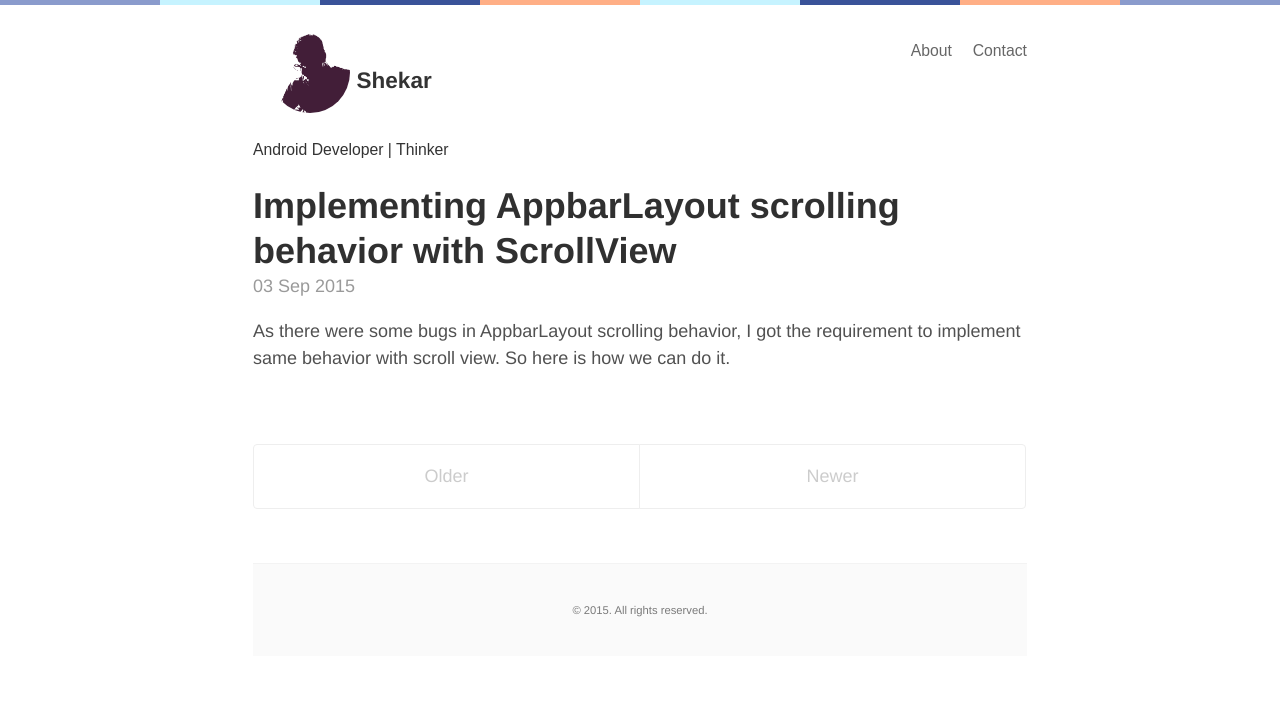
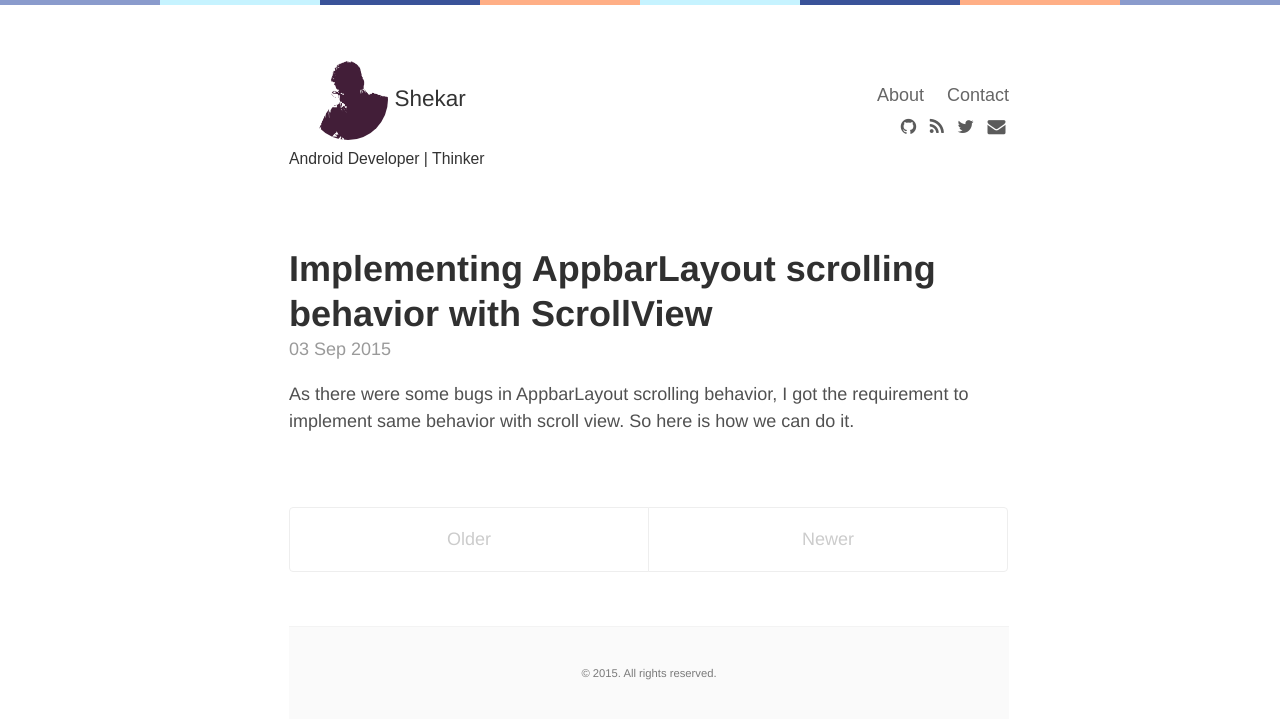
Before and after one commit to shekaroppo/shekar.github.io, a Jekyll site: the page built from index.html, in a window 1280 px wide. Shown: the top 719 px of the page. Built offline with Jekyll 4.4.1, drawn with Linux system fonts in a browser that asks for light colours; nearby versions of some CDN libraries; the list of posts is cut into pages by our own code.

Commit message:
Building site

```diff
--- a/_includes/head.html
+++ b/_includes/head.html
@@ -16,6 +16,12 @@
   <!-- CSS -->
   <link rel="stylesheet" href="{{ site.baseurl }}/css/styles.css">
 
+  <!-- Fonts -->
+    {% if site.show_social_icons or site.show_sharing_icons %}
+      <link href="//maxcdn.bootstrapcdn.com/font-awesome/4.4.0/css/font-awesome.min.css" rel="stylesheet">
+    {% endif %}
+
+
   <!-- Icons -->
   <link rel="apple-touch-icon-precomposed" sizes="144x144" href="{{ site.baseurl }}/public/apple-touch-icon-precomposed.png">
   <link rel="shortcut icon" href="{{ site.baseurl }}/public/favicon.ico">
--- a/_sass/_base.scss
+++ b/_sass/_base.scss
@@ -48,9 +48,9 @@ a {
 }
 
 img {
-  display: block;
-  max-width: 100%;
-  margin: 0 0 1rem;
+  // display: block;
+  // max-width: 100%;
+//  margin: 0 0 1rem;
   border-radius: 5px;
 }
 
--- a/_sass/_header.scss
+++ b/_sass/_header.scss
@@ -1,12 +1,12 @@
 .site-header {
-  padding-top: $space-1;
-  padding-bottom: $space-2;
+  padding-top: $space-3;
+  padding-bottom: $space-4;
 }
 
 .site-header a {
   color: #333;
-  font-size: $h3;
-  font-weight: 300;
+  font-size: $h4;
+  font-weight: 100;
 }
 
 .site-header img {
@@ -16,6 +16,7 @@
 
 .site-header .site-title {
   font-size: $h3;
+    font-weight: 200;
 }
 
 .site-header .site-subtitle {
@@ -26,12 +27,13 @@
 }
 
 .site-nav {
-//  margin-top: $space-2;
+  // margin-right: $space-2;
+  padding-top: $space-2;
 }
 
 .site-header nav a {
   color: #666;
-  font-size: $h5;
+  font-size: $h4;
   font-weight: 100;
   font-family: sans-serif;
 }
@@ -76,6 +78,8 @@
  .social-icons .right {
   text-align: center;
   float: right;
+  clear: right;
+  // margin-right: $space-1;
 }
 
 .logo {
--- a/_sass/_layout.scss
+++ b/_sass/_layout.scss
@@ -4,7 +4,7 @@
 
 .container {
   max-width: $measure-width;
-  padding-left:  1.5rem;
+  padding-left:  2.5rem;
   padding-right: 1.5rem;
   margin-left:  auto;
   margin-right: auto;
--- /dev/null
+++ b/_sass/_social-icons.scss
@@ -0,0 +1,20 @@
+.social-icons {
+  font-size: 1.25rem;
+  padding: 0.5em 0 0 0;
+  width: 100%;
+}
+
+.social-icons a.fa {
+  cursor: pointer;
+  opacity: 0.8;
+  padding: 0.2em;
+}
+
+.social-icons a.fa:hover {
+  opacity: 1;
+}
+
+.social-icons iframe[title=Flattr] {
+  position: relative;
+  top: 0.1em;
+}
--- a/_sass/_variables.scss
+++ b/_sass/_variables.scss
@@ -24,7 +24,7 @@ $h1-responsive-max: 3.84rem !default;
 $abbr-border-bottom: 1px black dotted;
 
 // Page width
-$measure-width: 46rem !default;
+$measure-width: 44rem !default;
 
 // Viewport widths
 $viewport-small: 32em;
--- a/css/styles.scss
+++ b/css/styles.scss
@@ -20,6 +20,7 @@
 @import 'basscss';
  @import 'media-queries';
  @import 'clearfix';
+ @import 'social-icons';
 @import "base";
 @import "type";
 @import "syntax";
```
